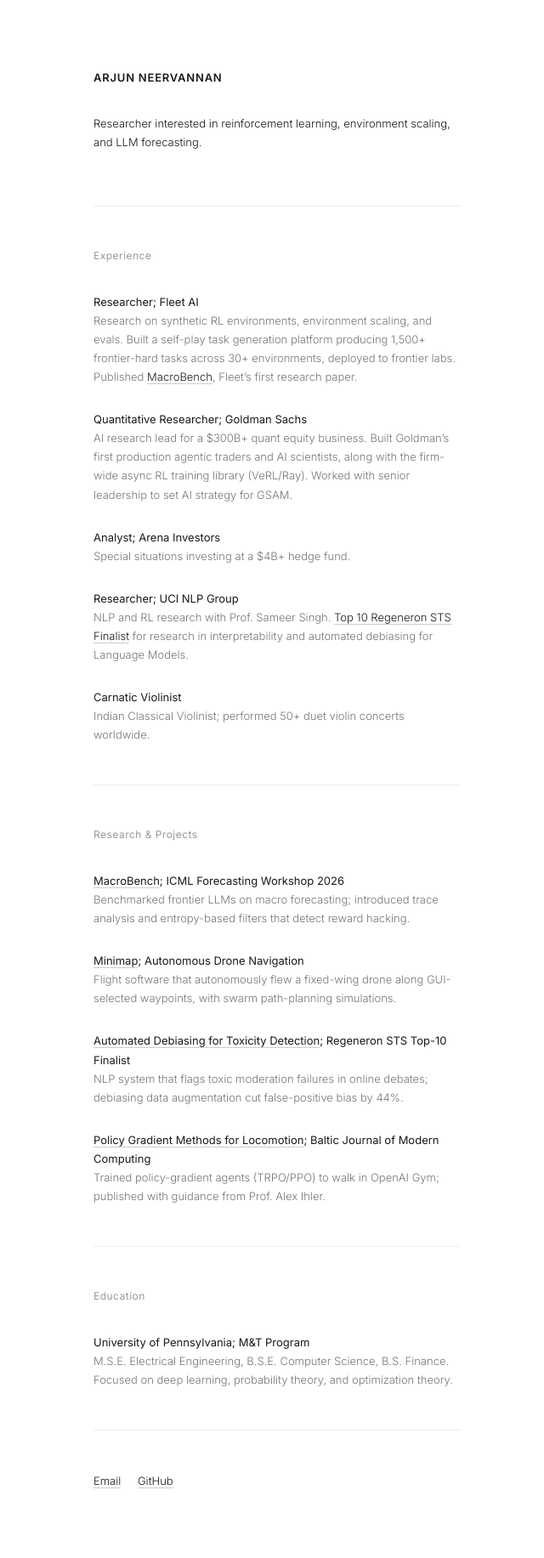
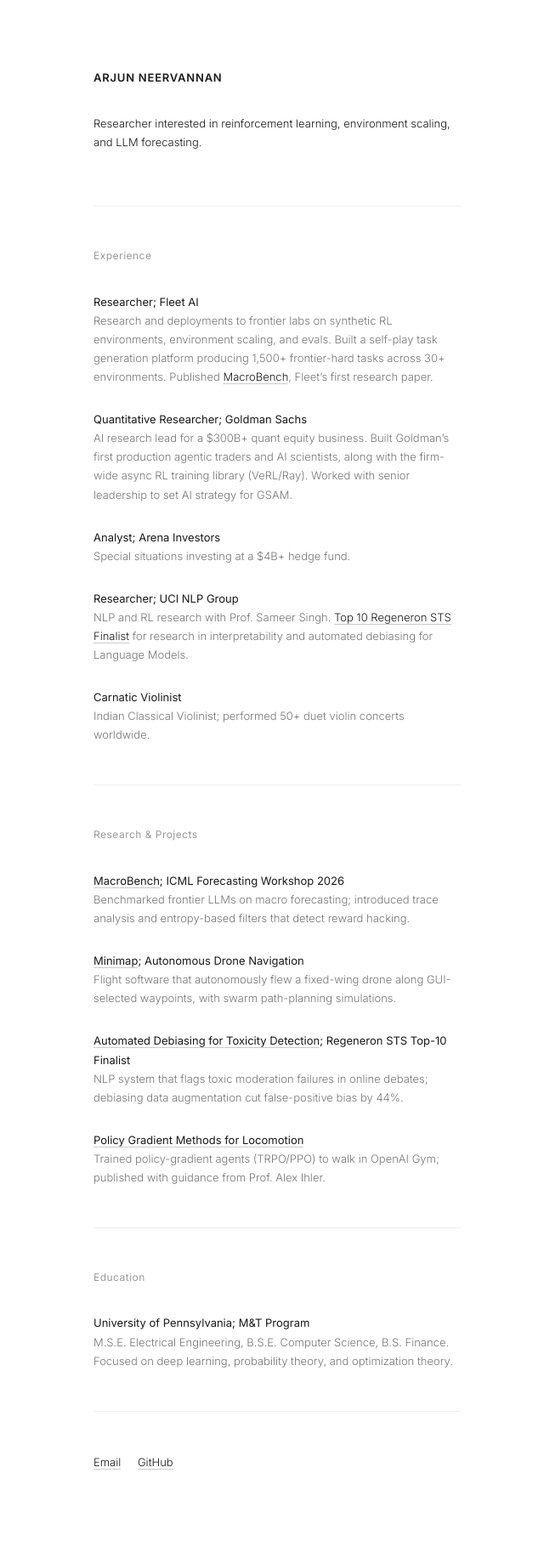
Before and after one commit to arjunneervannan/arjunneervannan.github.io, a Jekyll site: the page built from index.md, in a window 1280 px wide. Shown: the whole page at 85% size, without its empty margins (314-954 px from the left). Built offline with Jekyll 4.4.1, drawn with Linux system fonts in a browser that asks for light colours; our own code applies the rules of GitHub Pages for plain Markdown files; after the commit the page ends 1811 px from its top, so only the background shows below that.

Commit message:
Tighten Fleet description, drop journal name from RL paper entry
Co-Authored-By: Claude Fable 5 <noreply@anthropic.com>

```diff
--- a/index.md
+++ b/index.md
@@ -14,7 +14,7 @@ Researcher interested in reinforcement learning, environment scaling, and LLM fo
 <div class="entry" markdown="1">
 <span class="entry-title">Researcher; Fleet AI</span>
 <br>
-<span class="entry-desc">Research on synthetic RL environments, environment scaling, and evals. Built a self-play task generation platform producing 1,500+ frontier-hard tasks across 30+ environments, deployed to frontier labs. Published <a href="https://openreview.net/forum?id=TaOQd4cmKg">MacroBench</a>, Fleet's first research paper.</span>
+<span class="entry-desc">Research and deployments to frontier labs on synthetic RL environments, environment scaling, and evals. Built a self-play task generation platform producing 1,500+ frontier-hard tasks across 30+ environments. Published <a href="https://openreview.net/forum?id=TaOQd4cmKg">MacroBench</a>, Fleet's first research paper.</span>
 </div>
 
 <div class="entry" markdown="1">
@@ -65,7 +65,7 @@ Researcher interested in reinforcement learning, environment scaling, and LLM fo
 </div>
 
 <div class="entry" markdown="1">
-<span class="entry-title"><a href="https://www.bjmc.lu.lv/fileadmin/user_upload/lu_portal/projekti/bjmc/Contents/6_4_02_Neervannan.pdf">Policy Gradient Methods for Locomotion</a>; Baltic Journal of Modern Computing</span>
+<span class="entry-title"><a href="https://www.bjmc.lu.lv/fileadmin/user_upload/lu_portal/projekti/bjmc/Contents/6_4_02_Neervannan.pdf">Policy Gradient Methods for Locomotion</a></span>
 <br>
 <span class="entry-desc">Trained policy-gradient agents (TRPO/PPO) to walk in OpenAI Gym; published with guidance from Prof. Alex Ihler.</span>
 </div>
```
